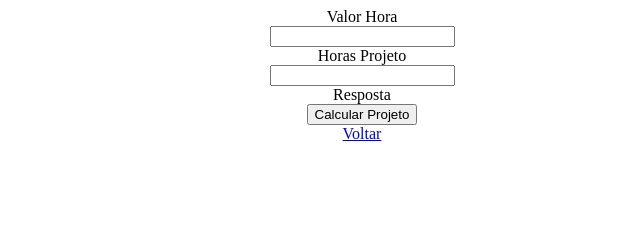
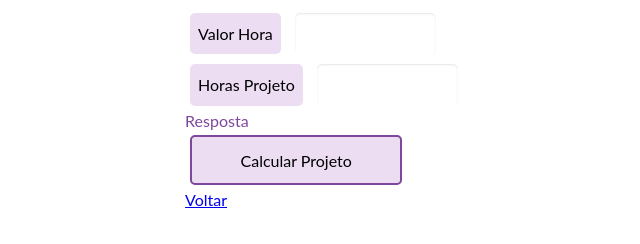
Before and after one commit to bahfernandes/calculadora, a plain HTML site: page desafio.html in a window 1280 px wide. Shown: the whole page, without its empty margins (278-918 px from the left). Drawn offline with Linux system fonts and the light colour scheme.

Commit message:
Melhorar arquivos CSS e HTML

```diff
--- a/css/desafio.css
+++ b/css/desafio.css
@@ -1,7 +1,72 @@
-body {
+* {
+  box-sizing: border-box;
+  font-family: "Abel", "Lato", sans-serif;
+  font-size: 16px;
+}body {
   display: flex;
   flex-direction: column;
   flex: 1;
   align-items: center;
   box-sizing: border-box;
 }
+.secao__formulario__grupo {
+  zoom: 1; /* IE6&7 */
+}
+.secao__formulario__grupo:before,
+.secao__formulario__grupo:after {
+  content: "";
+  display: table;
+}
+
+.secao__formulario__grupo:after {
+  clear: both;
+}
+.secao__formulario__grupo label {
+  text-align: center;
+  width: 60%;
+  padding: 0.7rem 0.5rem;
+  margin: 5px;
+  background-color: #ecddf3;
+  border-top-left-radius: 5px;
+  border-bottom-left-radius: 5px;
+  border-top-right-radius: 5px;
+  border-bottom-right-radius: 5px;
+}
+.secao__formulario__grupo input {
+  width: 40%;
+  padding: 0.7rem 0.5rem;
+  margin: 5px;
+  border: none;
+  border-top-left-radius: 5px;
+  border-bottom-left-radius: 5px;
+  border-top-right-radius: 5px;
+  border-bottom-right-radius: 5px;
+  box-shadow: inset 0 1px 2px rgba(0, 0, 0, 0.1);
+}
+.secao__formulario__grupo button {
+  text-align: center;
+  height: 50px;
+  width: 60%;
+  padding: 0.7rem 0.5rem;
+  margin: 5px;
+  border: 2px solid #7f479b;
+  background-color: white;
+  color: black;
+  padding: 14px 28px;
+  font-size: 16px;
+  cursor: pointer;
+  background-color: #ecddf3;
+  border-top-left-radius: 5px;
+  border-bottom-left-radius: 5px;
+  border-top-right-radius: 5px;
+  border-bottom-right-radius: 5px;
+}
+.secao__rodape__span {
+  text-align: center;
+  font-size: 1.0rem;
+  color: #7f479b;
+  margin: 0 0 0.5rem 0;
+}
+.secao__formulario__grupo a {
+  text-align: center;
+}
--- a/desafio.html
+++ b/desafio.html
@@ -7,16 +7,26 @@
     <link rel="stylesheet" type="text/css" href="css/desafio.css" />
   </head>
   <body>
+    <div>
+      <div class="secao__formulario__grupo">
         <label for="valor-hora">Valor Hora</label>
         <input type="number" id="valor-hora" />
+      </div>
 
+      <div class="secao__formulario__grupo">
         <label for="horas-projeto">Horas Projeto</label>
         <input type="number" id="horas-projeto" />
+      </div>
 
-    <span id="resposta">Resposta</span>
+      <span class="secao__rodape__span" id="resposta">Resposta</span>
+
+      <div class="secao__formulario__grupo">
         <button onclick="calcular()">Calcular Projeto</button>
+      </div>
 
       <a href="index.html">Voltar</a>
+    </div>
+
 
     <script type="text/javascript" src="js/desafio.js"></script>
   </body>
```
Lines whose indentation alone changed are shown as unchanged.
